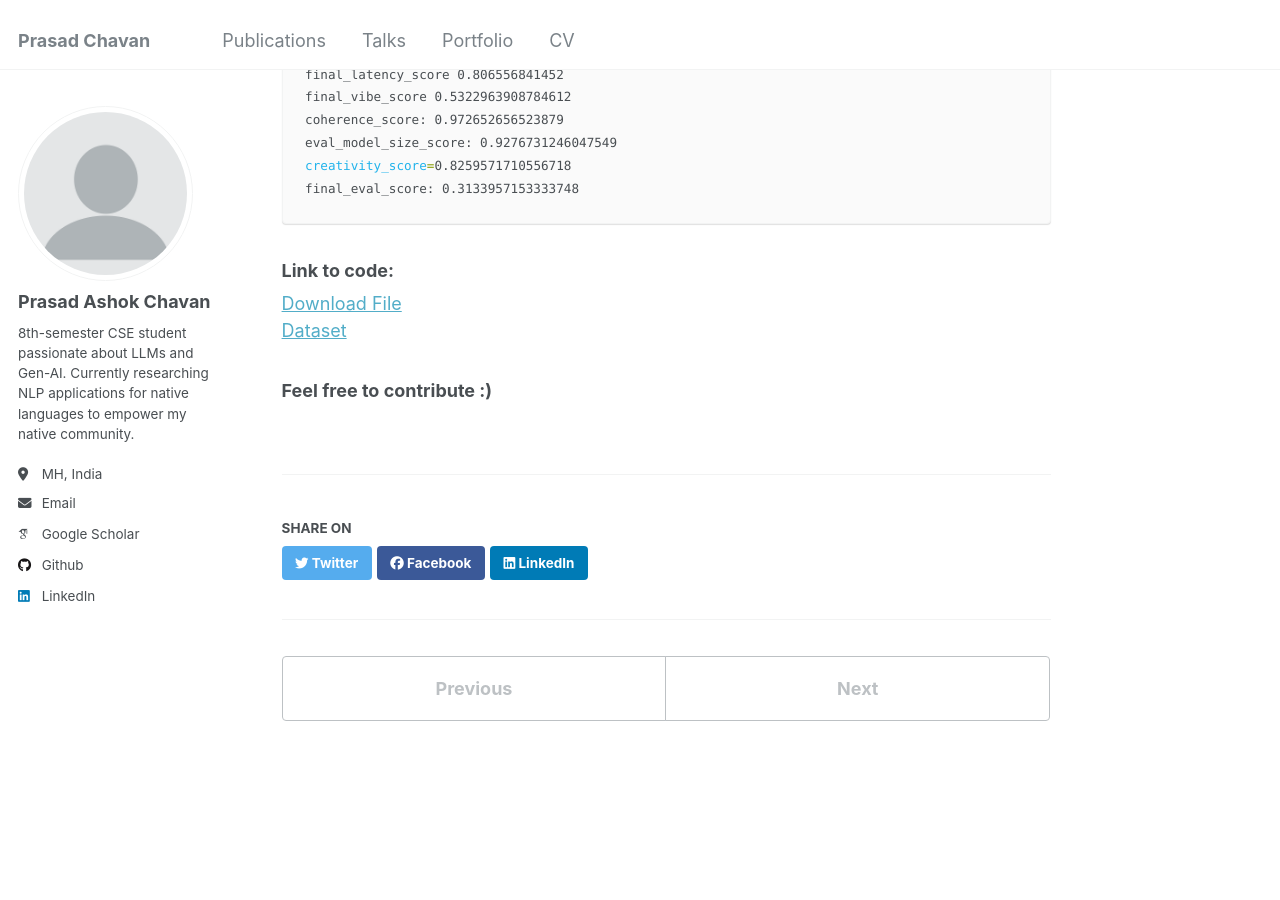
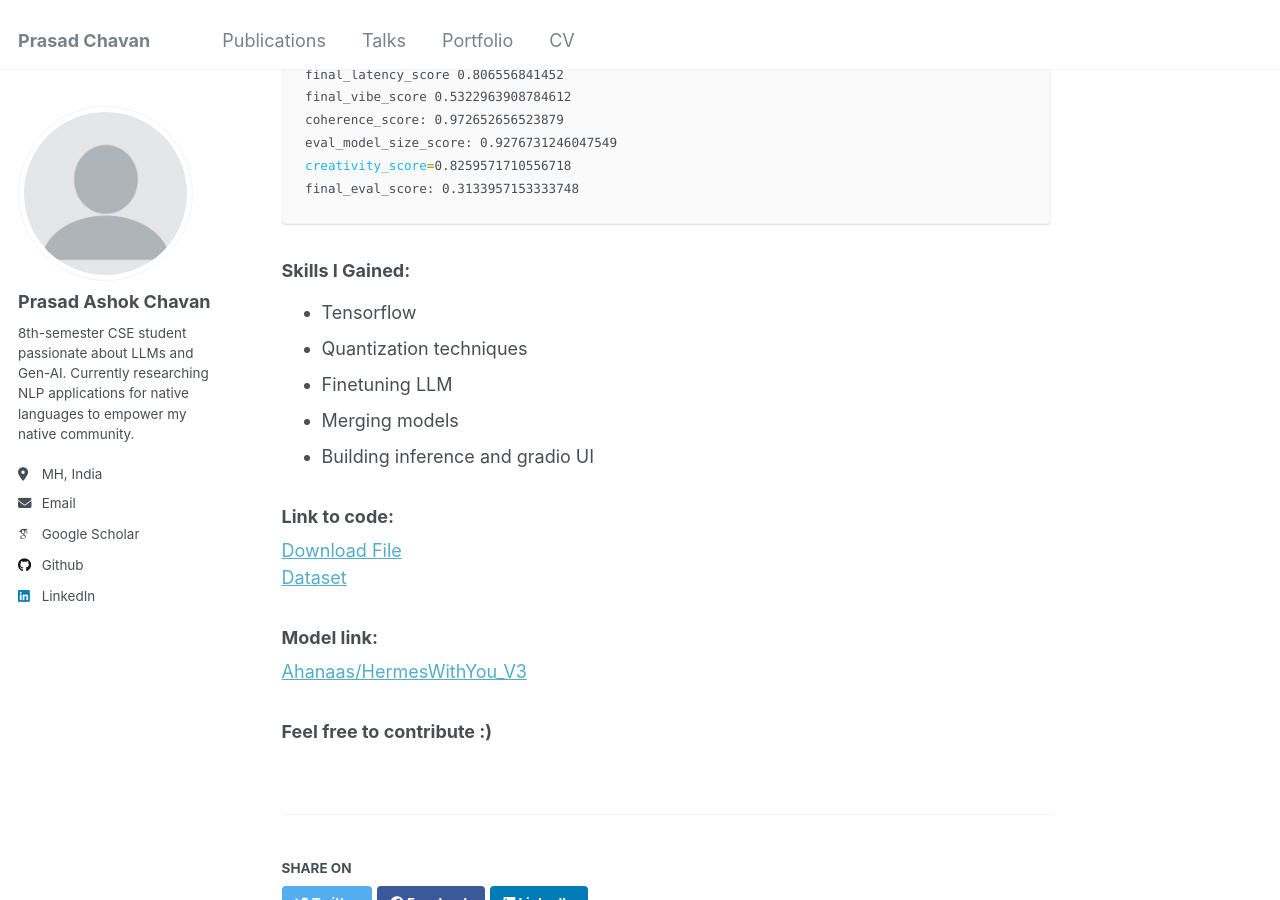
Before and after one commit to prasadchavann/prasadchavann.github.io, a Jekyll site: the page built from _portfolio/roleplay-character.md, in a window 1280 px wide and 900 px high, scrolled down 979 px. Built offline with Jekyll 4.4.1, drawn with Linux system fonts in a browser that asks for light colours; some web fonts are replaced.

Commit message:
Update roleplay-character.md

````diff
--- a/_portfolio/roleplay-character.md
+++ b/_portfolio/roleplay-character.md
@@ -33,8 +33,18 @@ creativity_score=0.8259571710556718
 final_eval_score: 0.3133957153333748
 ```
 
+### Skills I Gained:
+- Tensorflow
+- Quantization techniques
+- Finetuning LLM
+- Merging models
+- Building inference and gradio UI
+
 ### Link to code:
 [Download File](/files/fineTune.ipynb)<br/>
 [Dataset](/files/data_gen2_updated.csv)
 
+### Model link:
+[Ahanaas/HermesWithYou_V3](https://huggingface.co/Ahanaas/HermesWithYou_V3)
+
 ### Feel free to contribute :)
````
